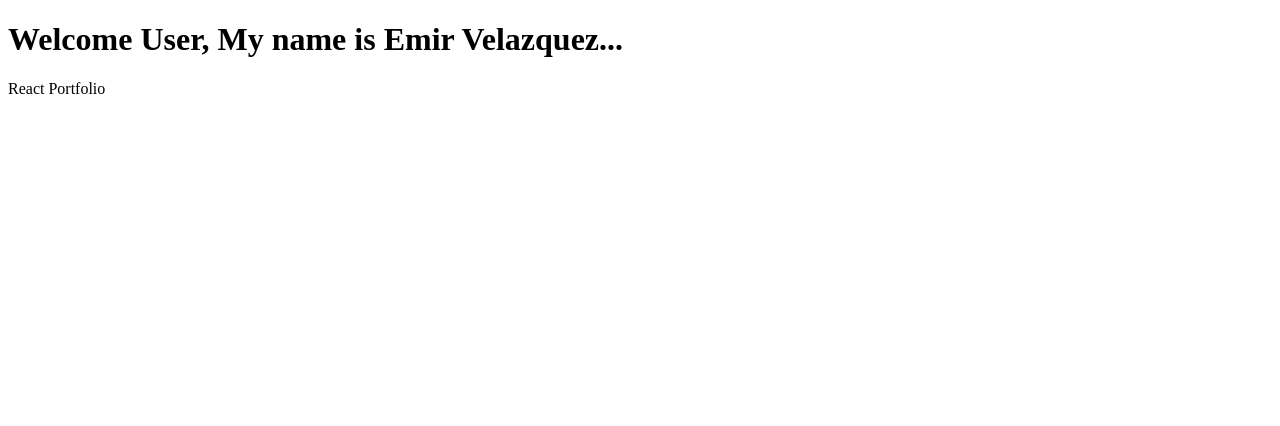
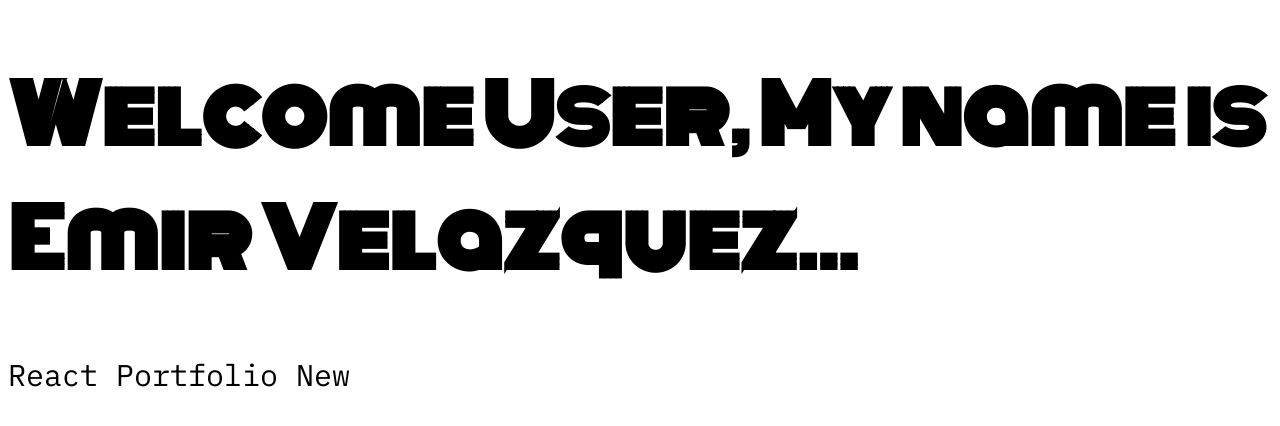
Before and after one commit to EmirVelazquez/emir-velazquez, a React (Create React App) app: page / in a window 1280 px wide. Shown: the top 426 px of the page. Built offline with nearby package versions, Linux system fonts and the light colour scheme.

Commit message:
added google fonts link, added custom style sheet. Testing typeface pairings

```diff
--- a/public/index.html
+++ b/public/index.html
@@ -1,43 +1,17 @@
 <!DOCTYPE html>
 <html lang="en">
-  <head>
-    <meta charset="utf-8" />
-    <link rel="icon" href="%PUBLIC_URL%/favicon.ico" />
-    <meta name="viewport" content="width=device-width, initial-scale=1" />
-    <meta name="theme-color" content="#000000" />
-    <meta
-      name="description"
-      content="Web site created using create-react-app"
-    />
-    <link rel="apple-touch-icon" href="%PUBLIC_URL%/logo192.png" />
-    <!--
-      manifest.json provides metadata used when your web app is installed on a
-      user's mobile device or desktop. See https://developers.google.com/web/fundamentals/web-app-manifest/
-    -->
-    <link rel="manifest" href="%PUBLIC_URL%/manifest.json" />
-    <!--
-      Notice the use of %PUBLIC_URL% in the tags above.
-      It will be replaced with the URL of the `public` folder during the build.
-      Only files inside the `public` folder can be referenced from the HTML.
 
-      Unlike "/favicon.ico" or "favicon.ico", "%PUBLIC_URL%/favicon.ico" will
-      work correctly both with client-side routing and a non-root public URL.
-      Learn how to configure a non-root public URL by running `npm run build`.
-    -->
-    <title>React App</title>
-  </head>
-  <body>
-    <noscript>You need to enable JavaScript to run this app.</noscript>
-    <div id="root"></div>
-    <!--
-      This HTML file is a template.
-      If you open it directly in the browser, you will see an empty page.
+<head>
+  <meta charset="utf-8" />
+  <meta name="viewport" content="width=device-width, initial-scale=1" />
+  <meta name="description" content="Web site created using create-react-app" />
+  <!--Google Fonts-->
+  <link href="https://fonts.googleapis.com/css?family=IBM+Plex+Mono|Monoton&display=swap" rel="stylesheet">
+  <title>Emir Velazquez</title>
+</head>
 
-      You can add webfonts, meta tags, or analytics to this file.
-      The build step will place the bundled scripts into the <body> tag.
+<body>
+  <div id="root"></div>
+</body>
 
-      To begin the development, run `npm start` or `yarn start`.
-      To create a production bundle, use `npm run build` or `yarn build`.
-    -->
-  </body>
 </html>
--- a/src/App.js
+++ b/src/App.js
@@ -1,13 +1,12 @@
 import React from 'react';
-
 
 
 function App() {
   return (
     <div className="App">
       <header className="App-header">
-        <h1>Welcome User, My name is Emir Velazquez...</h1>
-        <p>React Portfolio</p>
+        <h1 id="userGreet">Welcome User, My name is Emir Velazquez...</h1>
+        <p id="secondaryText">React Portfolio New</p>
       </header>
     </div>
   );
--- /dev/null
+++ b/src/index.css
@@ -0,0 +1,9 @@
+#userGreet {
+    font-size: 80px;
+    font-family: "Monoton" ;
+}
+
+#secondaryText {
+    font-family: "IBM Plex Mono";
+    font-size: 30px;
+}
--- a/src/index.js
+++ b/src/index.js
@@ -1,6 +1,7 @@
 import React from 'react';
 import ReactDOM from 'react-dom';
 import App from './App';
+import "./index.css";
 
 
 ReactDOM.render(<App />, document.getElementById('root'));
```
Also changed, not shown: public/manifest.json (deleted).
